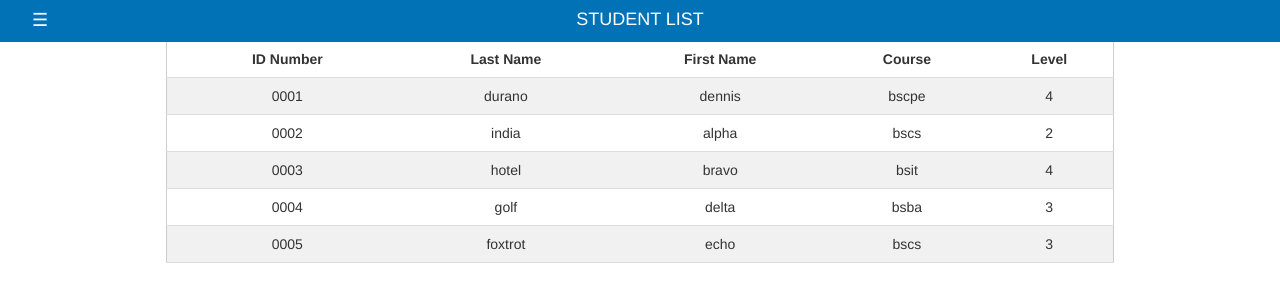
After one commit to CryoYohan/Student-Mgt-Web-App, a Flask app: page /showstudents in a window 1280 px wide. The commit adds this page. Shown: the top 302 px of the page. Run offline with Flask 3, Linux system fonts and the light colour scheme; some libraries are stand-ins or nearby versions.

Commit message:
added dbhelper and hashpw file. made changes with html file names and added new html files

```diff
--- a/app.py
+++ b/app.py
@@ -10,6 +10,17 @@ students:list = [
     {'idno':'0005','lastname':'foxtrot','firstname':'echo','course':'bscs','level':'3',},
 ]
 
+
+@app.route("/userregister",methods=['POST'])
+def userlogin()->None:
+    username:str = request.form['username']
+    password:str = request.form['password']
+    if username == "admin" and password=="user":
+        return redirect(url_for("landingpage"))
+    else:
+        return redirect(url_for("login"))
+
+
 @app.route("/userlogin",methods=['POST'])
 def userlogin()->None:
     username:str = request.form['username']
@@ -19,19 +30,24 @@ def userlogin()->None:
     else:
         return redirect(url_for("login"))
 
+@app.route("/register")
+def register():
+    return render_template("register.html", pagetitle="Register",shownavbar=False)
+
 
 @app.route("/login")
 def login()->None:
-    return render_template("login.html",pagetitle='user login')
+    return render_template("login.html",pagetitle='user login',shownavbar=False)
 
 @app.route("/")
 def landingpage():
-    return render_template("landingpage.html",pagetitle='Student Management Web App')
+    return render_template("landingpage.html",pagetitle='Tidert\'s University',shownavbar=True)
 
-#Hi
-@app.route("/index")
-def index()->None:
-    return render_template("index.html",slist = students,pagetitle='student list')
+@app.route("/showstudents")
+def show()->None:
+    current_url = request.path
+    return render_template("show.html",slist = students,pagetitle='student list', shownavbar=True)
+
 
 if __name__=="__main__":
     app.run(debug=True,host="0.0.0.0")
--- a/templates/base.html
+++ b/templates/base.html
@@ -17,10 +17,18 @@
 		</style>
 	</head>
 	<body>
-		<div class="w3-sidebar w3-bar-block w3-border-right w3-2021-illuminating w3-animate-left" style="display:none" id="mySidebar">
+		{% if shownavbar %}
+			<div class="w3-sidebar w3-bar-block w3-2021-illuminating w3-animate-left" style="display:none;z-index:5" id="mySidebar">
 				<button onclick="w3_close()" class="w3-bar-item w3-large w3-2021-french-blue"><i class="glyphicon glyphicon-remove w3-xlarge">	Close</i></button>
 				<a href="{{ url_for('landingpage') }}" class="w3-bar-item w3-button w3-hover-white w3-mobile"><i class="glyphicon glyphicon-home w3-xlarge">	Home</i></a>
-			<a href="{{ url_for('index') }}" class="w3-bar-item w3-button w3-hover-white w3-mobile"><i class="glyphicon glyphicon-log-out w3-xlarge">	Manage</i></a>
+				<button onclick="myAccFunc()" class="w3-bar-item w3-button w3-block w3-left-align">
+					<i class="glyphicon glyphicon-list w3-xlarge">	ManageStudents&nbsp;</i><i class="fa fa-caret-down"></i>
+					</button>
+					<div id="demoAcc" class="w3-hide w3-khaki w3-card ">
+						<a href="{{ url_for('show') }}" class="w3-bar-item w3-button w3-animate-left"><i class="glyphicon glyphicon-user w3-xlarge"></i>	Show Students</a>
+						<a href="#" class="w3-bar-item w3-button w3-animate-left"><i class="glyphicon glyphicon-trash w3-xlarge"></i>	Remove Students</a>
+						<a href="#" class="w3-bar-item w3-button w3-animate-left"><i class="glyphicon glyphicon-edit w3-xlarge"></i>	Update Students</a>
+					</div>
 				<a href="{{ url_for('landingpage') }}" class="w3-bar-item w3-button w3-hover-white w3-mobile"><i class="glyphicon glyphicon-info-sign w3-xlarge">	About</i></a>
 				<a href="{{ url_for('login') }}" class="w3-bar-item w3-button w3-hover-white w3-mobile"><i class="glyphicon glyphicon-log-out w3-xlarge">	Logout</i></a>
 			</div>
@@ -36,24 +44,39 @@
 
 					</div>
 				</div>
+				<!-- Overlay -->
+			<div class="w3-overlay" onclick="w3_close()" style="cursor:pointer" id="myOverlay"></div>
+		{% endif %}
 			<div class="w3-margin-top w3-padding w3-container">
 				{% block content%}
 				{% endblock %}
 			</div>
 		</div>
-
 		<script>
 			function w3_open() {
 				document.getElementById("main").style.marginLeft = "25%";
 				document.getElementById("mySidebar").style.width = "25%";
 				document.getElementById("mySidebar").style.display = "block";
+				document.getElementById("myOverlay").style.display = "block";
 				document.getElementById("openNav").style.display = 'none';
 			}
 
 			function w3_close() {
 				document.getElementById("main").style.marginLeft = "0%";
 				document.getElementById("mySidebar").style.display = "none";
+				document.getElementById("myOverlay").style.display = "none";
 				document.getElementById("openNav").style.display = "inline-block";
+			}
+			  function myAccFunc() {
+				var x = document.getElementById("demoAcc");
+				if (x.className.indexOf("w3-show") == -1) {
+				  x.className += " w3-show";
+				  x.previousElementSibling.className += " w3-2021-illuminating";
+				} else {
+				  x.className = x.className.replace(" w3-show", "");
+				  x.previousElementSibling.className =
+				  x.previousElementSibling.className.replace(" w3-green", "");
+				}
 			  }
 		</script>
 	</body>
--- a/templates/landingpage.html
+++ b/templates/landingpage.html
@@ -3,7 +3,7 @@
 <div class="w3-container w3-margin-top w3-monospace w3-card-4 w3-2021-amethyst-orchid w3-animate-left">
     <h1 class="w3-center">Welcome to University of Tidert's!</h1>
 </div>
-<div class="w3-image w3-content w3-section w3-card-2 w3-2021-inkwell" style="max-width:600px">
+<div class="w3-image w3-content w3-center w3-card-2 w3-2021-inkwell" style="max-width:600px">
     {% for i in range(1,4) %}
         <img class="mySlides w3-round w3-animate-left" src="{{  url_for('static', filename='images/slideshow' + i|string + '.jpg') }}" alt="Banner{{i}}" style="width:100%">
     {% endfor %}
--- /dev/null
+++ b/templates/show.html
@@ -0,0 +1,23 @@
+{% extends 'base.html' %}
+{% block content %}
+<div class="w3-animate-left w3-content w3-container w3-margin-top">
+    <table class="w3-table-all w3-centered">
+        <tr>
+            <th>ID Number</th>
+            <th>Last Name</th>
+            <th>First Name</th>
+            <th>Course</th>
+            <th>Level</th>
+        </tr>
+        {% for student in slist %}
+            <tr class="w3-hover-yellow">
+                <td>{{ student['idno']}}</td>
+                <td>{{ student['lastname']}}</td>
+                <td>{{ student['firstname']}}</td>
+                <td>{{ student['course']}}</td>
+                <td>{{ student['level']}}</td>
+            </tr>
+        {% endfor %}
+    </table>
+</div>
+{% endblock %}
```
Also changed, not shown: dbhelper.py (added, +25 -0 lines), register.html (added, +11 -0 lines), templates/login.html (+3 -17 lines), hashpw.py (added). Lines whose indentation alone changed are shown as unchanged.
